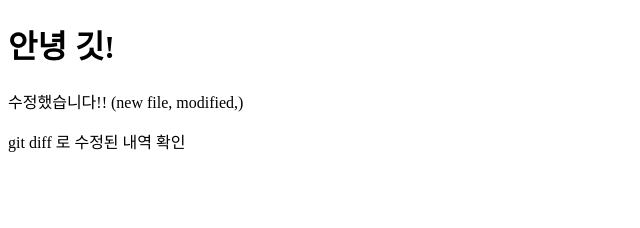
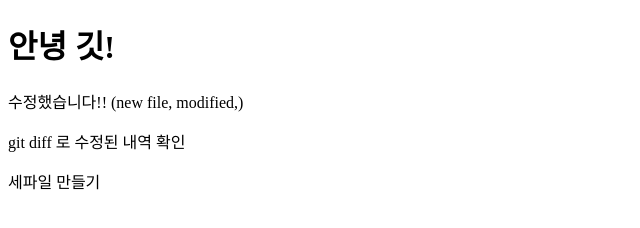
Before and after one commit to Wapl960212/BigData6GitStudy, a plain HTML site: page index.html in a window 1280 px wide. Shown: the whole page, without its empty margins (0-640 px from the left). Drawn offline with Linux system fonts and the light colour scheme.

Commit message:
수정3샂제 테스트 예정

```diff
--- /dev/null
+++ b/index.css
@@ -0,0 +1,3 @@
+body{
+    background-color: red;
+}
--- a/index.html
+++ b/index.html
@@ -8,5 +8,6 @@
     <h1>안녕 깃!</h1>
     <p>수정했습니다!! (new file, modified,)</p>
     <p>git diff 로 수정된 내역 확인</p>
+    <p>세파일 만들기 </p>
 </body>
 </html>
```
